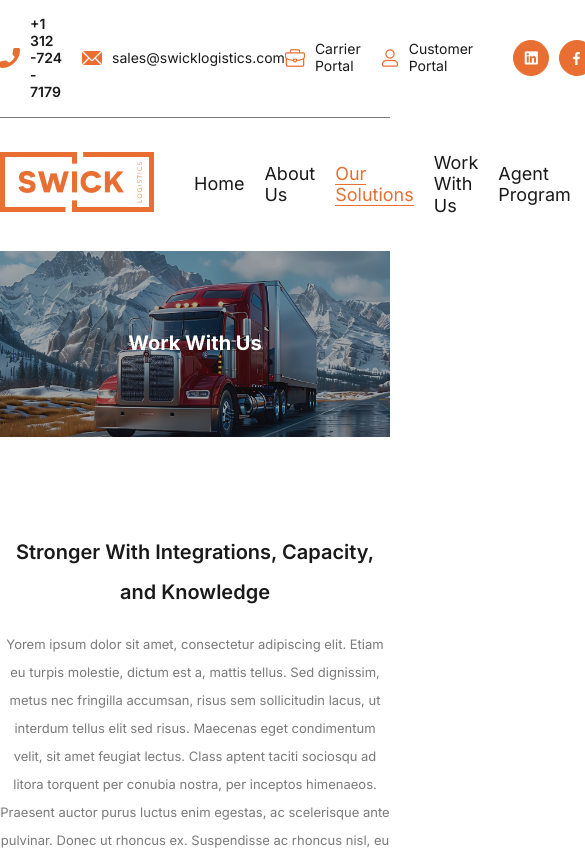
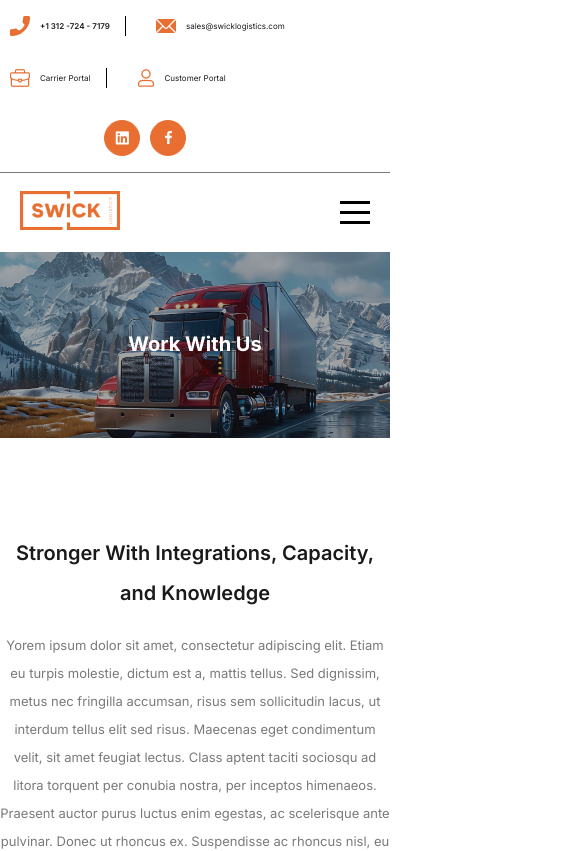
Before and after one commit to AbdullahAnsari77/work-with-us, a React (Vite) app: page / in a window 390 px wide. Shown: the top 851 px of the page, 585 px wide, since content can reach past the window. Built offline with nearby package versions, Linux system fonts and the light colour scheme; a web font is replaced by a local one.

Commit message:
responsive header and footer on mobile

```diff
--- a/src/App.jsx
+++ b/src/App.jsx
@@ -18,8 +18,7 @@ function App() {
       <Section4 />
       <Section5 />
       <Section6 />
-     <Footer/>
-
+      <Footer />
     </>
   );
 }
--- a/src/component/footer/style.css
+++ b/src/component/footer/style.css
@@ -63,7 +63,6 @@ a.border {
   padding: 0 !important;
 }
 
-
 @media screen and (min-width: 768px) and (max-width: 1024px) {
   h4.heading {
     font-size: 25px;
@@ -79,3 +78,30 @@ footer {
     padding: 4% 0px 2% 24px;
   }
 }
+@media screen and (min-width: 320px) and (max-width: 767px) {
+  .column-7 {
+    width: 46%;
+    margin: 0 0 0 10px;
+  }
+  .column-6 {
+    width: 100%;
+    margin: 0 0 0 10px;
+  }
+  footer .row {
+    flex-wrap: wrap;
+  }
+  h4.heading {
+    font-size: 20px;
+  }
+  .link-list li a {
+    font-size: 13px;
+  }
+  a.border {
+    width: 30.39px;
+    height: 30.39px;
+  }
+  img.footer-logo {
+    width: 132px;
+    padding: 15px 0 0 0;
+  }
+}
--- a/src/component/header/index.jsx
+++ b/src/component/header/index.jsx
@@ -62,13 +62,18 @@ const Header = () => {
           </div>
         </div>
       </div>
+      <nav className="mobile-menu">
         <div className="navbar">
           <div className="container">
             <div className="row">
               <div className="menu">
                 <img src={MenuImg} alt="" />
               </div>
-            <div className="column">
+              <a href="#" className="hamburger-wrapper">
+                <div className="hamburger-menu"></div>
+              </a>
+              <div className="mobile-menu-overlay">
+                <div className="menu-link">
                   <ul>
                     <li>
                       <a href="#">Home</a>
@@ -98,8 +103,9 @@ const Header = () => {
               </div>
             </div>
           </div>
+        </div>
+      </nav>
     </header>
   );
 };
-
 export default Header;
--- a/src/component/header/style.css
+++ b/src/component/header/style.css
@@ -22,7 +22,7 @@ body {
 ul.icon-list {
   display: flex;
   align-items: center;
-  gap: 20px;
+  gap: 15px;
   padding: 0;
 }
 ul.icon-list a {
@@ -64,17 +64,79 @@ a.weight {
   color: #e86f31 !important;
   border-bottom: 1px solid #e86f31;
 }
-.column {
+.menu-link {
   display: flex;
   align-items: center;
   gap: 10px;
 }
-.column ul {
+.menu-link ul {
   gap: 20px;
   display: flex;
   align-items: center;
 }
-.column a {
+.icon-list li:first-child {
+  border-right: 1px solid #000;
+  padding-right: 15px;
+}
+
+.icon-list li:last-child {
+  padding-left: 15px;
+}
+
+.icon-list li {
+  padding-right: 15px;
+}
+
+.hamburger-wrapper {
+  display: none;
+  cursor: pointer;
+}
+
+.hamburger-menu {
+  width: 30px;
+  height: 3px;
+  background: #000;
+  transition: all 0.3s;
+  position: relative;
+}
+
+.hamburger-menu::before,
+.hamburger-menu::after {
+  content: "";
+  width: 30px;
+  height: 3px;
+  background: #000;
+  position: absolute;
+  transition: all 0.3s;
+}
+
+.hamburger-menu::before {
+  top: -10px;
+}
+
+.hamburger-menu::after {
+  top: 10px;
+}
+
+.hamburger-menu.animate {
+  background: transparent;
+}
+
+.hamburger-menu.animate::before {
+  top: 0;
+  transform: rotate(45deg);
+}
+
+.hamburger-menu.animate::after {
+  top: 0;
+  transform: rotate(-45deg);
+}
+
+.visible {
+  display: flex;
+}
+
+.menu-link a {
   font-family: "Inter", sans-serif;
   font-size: 18px;
   font-weight: 400;
@@ -109,25 +171,96 @@ a.bold {
   background-repeat: no-repeat;
   background-size: cover;
 }
-
+.mobile-menu-overlay {
+  display: flex;
+  align-items: center;
+  gap: 20px;
+  width: 80%;
+  justify-content: space-between;
+}
 /* ipad mini */
 @media screen and (min-width: 768px) and (max-width: 1024px) {
   ul.icon-list a {
     font-size: 13px;
   }
-  .menu img{
+  .menu img {
     width: 100px;
   }
-  .column a {
+  .menu-link a {
     font-size: 12px;
   }
   .quote button {
     width: 110px;
     height: 50px;
     font-size: 14px;
+  }
+  a.border {
+    width: 32.39px;
+    height: 32.39px;
+  }
 }
-a.border {
-  width: 32.39px;
-  height: 32.39px;
+@media screen and (min-width: 320px) and (max-width: 767px) {
+  .col {
+    flex-direction: column;
+    padding: 0 0 0 10px;
+  }
+  ul.icon-box {
+    display: flex;
+    justify-content: center;
+  }
+  ul.icon-list a {
+    font-size: 8px;
+  }
+  .top-bar .row {
+    flex-wrap: wrap;
+  }
+  .mobile-menu-overlay.visible {
+    display: flex;
+  }
+  .hamburger-wrapper {
+    display: block;
+  }
+  .mobile-menu-overlay {
+    display: none;
+    position: relative;
+    width: 100%;
+  }
+  .menu-link {
+    width: 100%;
+    background: #e9763b;
+    padding: 4% 0% 6% 0%;
+  }
+  .hamburger-menu.animate::after {
+    top: 0;
+    transform: rotate(-45deg);
+  }
+  .menu-link ul {
+    display: block;
+    padding: 0 0 0 20px !important;
+  }
+  .navbar {
+    padding: 18px 20px;
+    position: relative;
+  }
+  .quote button {
+    display: none;
+  }
+  .menu img {
+    width: 100px;
+  }
+  .menu-link a {
+    font-size: 16px;
+    font-weight: 400;
+    color: #ffffff;
+    line-height: 32px;
+  }
+  .navbar .row {
+    flex-wrap: wrap;
+  }
+  a.weight {
+    font-size: 16px;
+    font-weight: 400;
+    color: #ffffff !important;
+    line-height: 32px;
+  }
 }
-}
--- a/src/pages/section1/style.css
+++ b/src/pages/section1/style.css
@@ -18,7 +18,6 @@
 }
 /* ipad pro */
 @media screen and (min-width: 1024px) and (max-width: 1366px) {
-
   .bg-img {
     height: 51vh;
   }
@@ -36,12 +35,11 @@
   }
 }
 
-@media screen and (min-width: 320px) and (max-width:767px) {
+@media screen and (min-width: 320px) and (max-width: 767px) {
   .bg-img {
     height: 22vh;
   }
   .bg-img h1 {
     font-size: 20px;
   }
-
 }
--- a/src/pages/section2/style.css
+++ b/src/pages/section2/style.css
@@ -19,17 +19,15 @@ section.integrations {
 
 /* ipad pro */
 @media screen and (min-width: 1024px) and (max-width: 1366px) {
-
   .column-1 h2 {
     font-size: 25px;
   }
   .column-1 p {
     font-size: 13px;
   }
-
 }
 @media screen and (min-width: 768px) and (max-width: 1024px) {
-.column-1 h2{
+  .column-1 h2 {
     font-size: 20px;
   }
   .column-1 p {
--- a/src/pages/section4/style.css
+++ b/src/pages/section4/style.css
@@ -87,5 +87,18 @@ section.partner-up {
   .column-5 .link-img-a {
     width: 85.32px;
   }
-
 }
+@media screen and (min-width: 320px) and (max-width: 767px) {
+  .partner-button {
+    flex-direction: column;
+  }
+  .back-img h3 {
+    font-size: 25px;
+  }
+  .back-img {
+    height: 373px;
+  }
+  .links-wrapper {
+    display: none;
+  }
+}
--- a/src/pages/section5/style.css
+++ b/src/pages/section5/style.css
@@ -74,7 +74,7 @@ section.solution {
 }
 
 @media screen and (min-width: 320px) and (max-width: 767px) {
-  section.solution .row{
+  section.solution .row {
     flex-direction: column;
   }
   .column-5 p {
@@ -95,14 +95,15 @@ section.solution {
   .column-5 .link-img-d {
     width: 70.23px;
   }
-
-
+  .column-5 a {
+    width: 95.44px;
+    height: 95.44px;
+  }
 }
 /* ipad mini */
 @media screen and (min-width: 768px) and (max-width: 1024px) {
-.column-5 a {
-  width: 110.44px;
-  height: 110.44px;
+  .column-5 a {
+    width: 110.44px;
+    height: 110.44px;
+  }
 }
-
-}
--- a/src/pages/section6/style.css
+++ b/src/pages/section6/style.css
@@ -49,7 +49,7 @@ p.para {
   }
   .card {
     width: 292px;
-  height: 264px
+    height: 264px;
   }
   .card-description {
     font-size: 13px;
@@ -97,7 +97,7 @@ p.para {
     height: 269px;
   }
 }
-@media screen and (min-width:320px ) and (max-width: 767px) {
+@media screen and (min-width: 320px) and (max-width: 767px) {
   p.para {
     font-size: 13px;
   }
@@ -110,8 +110,21 @@ h4.head {
   .back-images {
     height: 100%;
   }
+  .card a {
+    width: 70px;
+    height: 70px;
+  }
+  .card-title {
+    font-size: 15px;
+  }
+  .card-description {
+    font-size: 13px;
+  }
+  .card {
+    width: 274px;
+    height: 275px;
+    margin: 40px 10px 0 10px;
+  }
 }
 @media screen and (min-width: 767px) and (max-width: 1165px) {
-
-
 }
```
Also changed, not shown: src/pages/section3/style.css (+4 -7 lines). Lines whose indentation alone changed are shown as unchanged.
